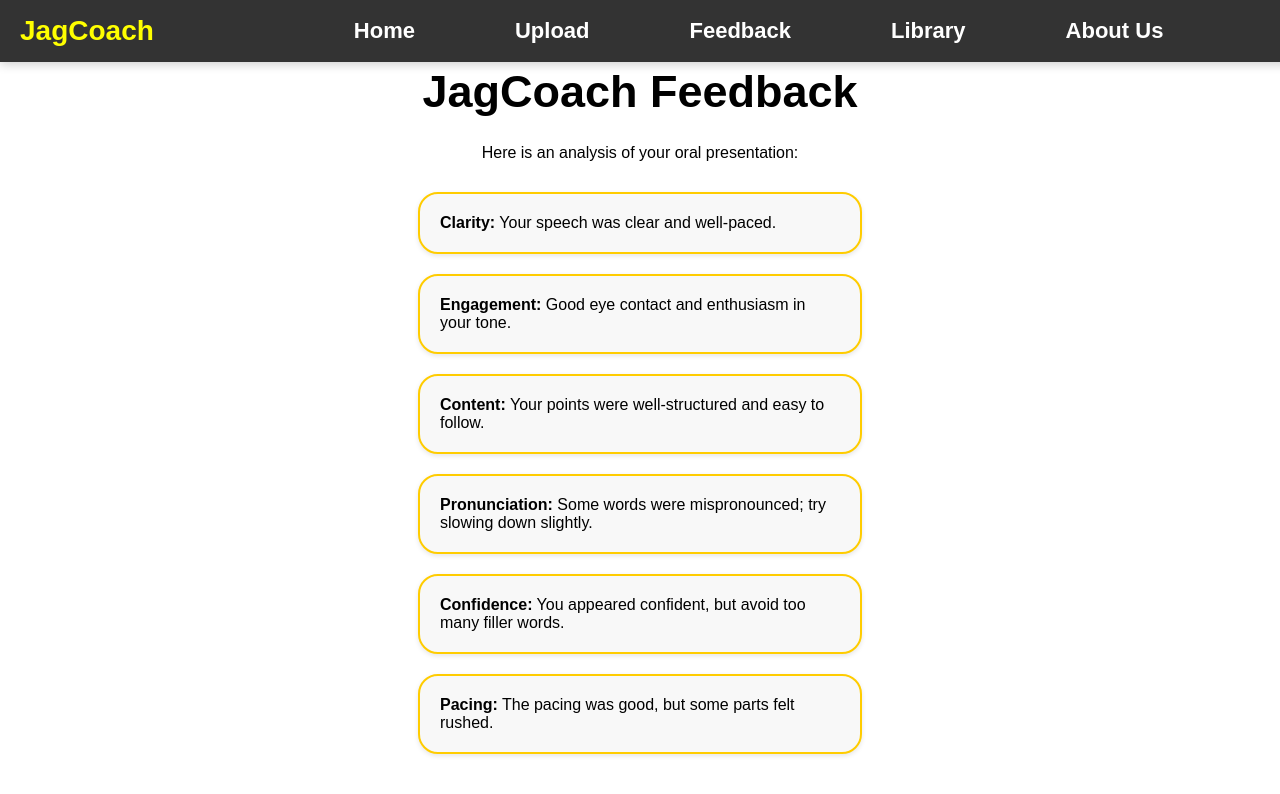
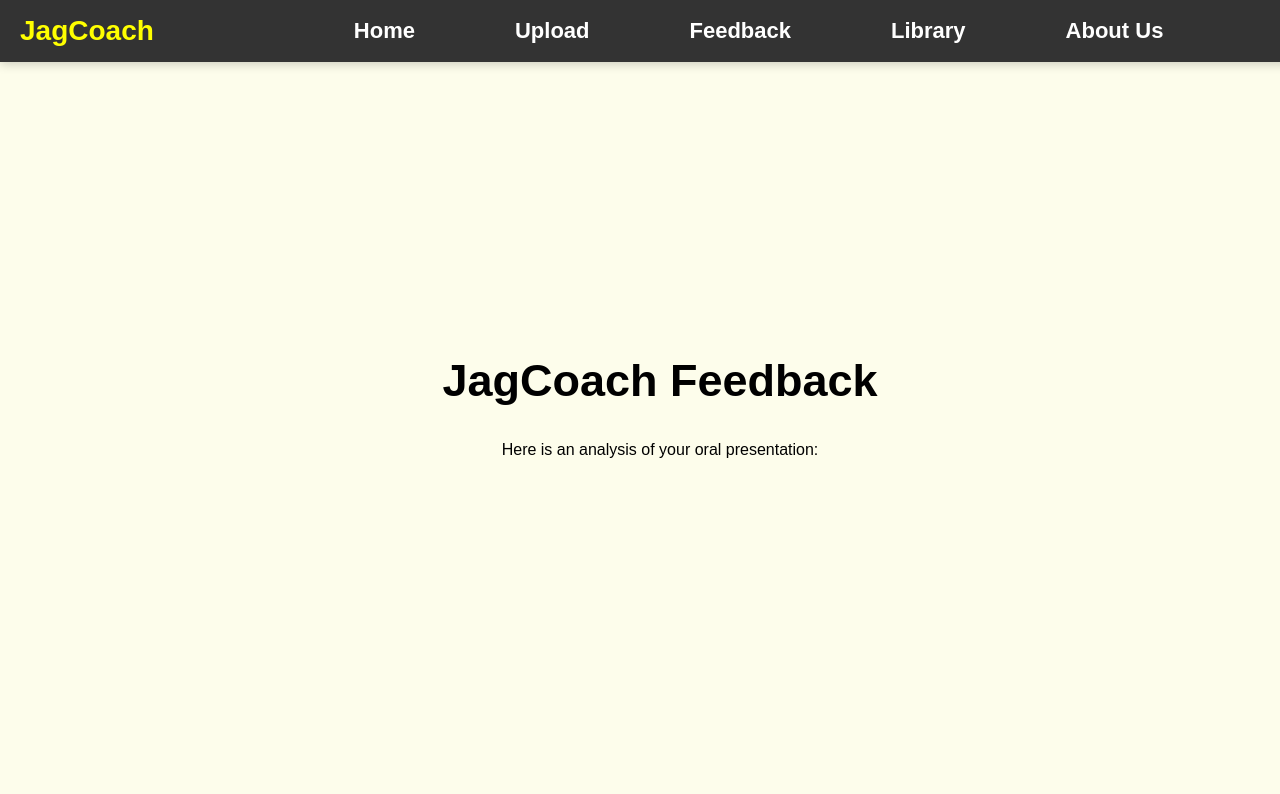
Before and after one commit to Dwafsigil/JagCoachtest, a React (Create React App) app: page /feedback in a window 1280 px wide. Shown: the top 794 px of the page. Built offline with nearby package versions, Linux system fonts and the light colour scheme.

Commit message:
Changes for backend

```diff
--- a/src/components/FeedBack/Feedback.css
+++ b/src/components/FeedBack/Feedback.css
@@ -1,40 +1,32 @@
-.analysis-container {
-    display: flex;
-    flex-direction: column;
-    justify-content: center;
-    align-items: center;
-    height: 100vh;
-    width: 100vw;
-    background-color: #ffffff;
-    text-align: center;
-}
-
-h1 {
-    font-size: 45px;
-    font-weight: bold;
-    margin-bottom: 10px;
-}
-
-p {
-    font-size: 16px;
-    margin-bottom: 20px;
-}
-
-.analysis-list {
+/* Centers everything */
+.feedback-container {
     display: flex;
     flex-direction: column;
     align-items: center;
-    width: 100%;
+    justify-content: center;
+    width: 80%;
+    max-width: 900px;
+    margin: auto;
+    padding: 20px;
+}
+/* Reduce the space between the header and body */
+.feedback-box h2 {
+    margin-bottom: 8px;
 }
 
-.analysis-item {
-    background: #f8f8f8;
-    border: 2px solid #ffcc00;
-    border-radius: 20px;
-    padding: 20px;
-    margin: 10px;
-    width: 400px;
+
+
+.analysis-section,
+.transcript-section,
+.ai-feedback-section {
+    width: 90%;  /* Ensures the sections are uniform */
+    max-width: 900px;  /* Max width to prevent being too wide */
+    background-color: #f0f0f0;
+    padding: 15px;
+    border-radius: 8px;
+    box-shadow: 2px 2px 10px rgba(0, 0, 0, 0.1);
+    margin: 20px auto;
+    word-wrap: break-word;
+    overflow-wrap: break-word;
     text-align: left;
-    font-size: 16px;
-    box-shadow: 0px 2px 5px rgba(0, 0, 0, 0.1);
 }
--- a/src/components/FeedBack/Feedback.js
+++ b/src/components/FeedBack/Feedback.js
@@ -1,27 +1,50 @@
 import React from "react";
+import { useLocation } from "react-router-dom";
 import "./Feedback.css";
 
 const Feedback = () => {
-    const feedbacks = [
-        { id: 1, category: "Clarity", comment: "Your speech was clear and well-paced." },
-        { id: 2, category: "Engagement", comment: "Good eye contact and enthusiasm in your tone." },
-        { id: 3, category: "Content", comment: "Your points were well-structured and easy to follow." },
-        { id: 4, category: "Pronunciation", comment: "Some words were mispronounced; try slowing down slightly." },
-        { id: 5, category: "Confidence", comment: "You appeared confident, but avoid too many filler words." },
-        { id: 6, category: "Pacing", comment: "The pacing was good, but some parts felt rushed." },
-    ];
+    const location = useLocation();
+    const { transcript, analysis } = location.state || {};
 
     return (
-        <div className="analysis-container">
-            <h1>JagCoach Feedback</h1>
-            <p>Here is an analysis of your oral presentation:</p>
-            <div className="analysis-list">
-                {feedbacks.map((feedback) => (
-                    <div key={feedback.id} className="analysis-item">
-                        <strong>{feedback.category}:</strong> {feedback.comment}
-                    </div>
-                ))}
-            </div>
+        <div className="feedback-container">
+            <h1 className="feedback-title">JagCoach Feedback</h1>
+            <p className="feedback-subtitle">Here is an analysis of your oral presentation:</p>
+
+            {/* Speech Transcript Box */}
+            {transcript && (
+                <div className="feedback-box">
+                    <h2>Speech Transcript</h2>
+                    <p className="transcript-text">{transcript}</p>
+                </div>
+            )}
+
+            {/* Speech Analysis Box */}
+            {analysis && (
+                <div className="feedback-box">
+                    <h2>Speech Analysis</h2>
+                    <p><strong>Speech Rate:</strong> {analysis.speech_rate_wps} words/sec</p>
+                    <p><strong>Number of Pauses:</strong> {analysis.num_pauses}</p>
+                    <p><strong>Total Silence:</strong> {analysis.total_silence_sec} sec</p>
+                    <p><strong>Average Pitch:</strong> {analysis.average_pitch} Hz</p>
+                </div>
+            )}
+
+            {/* AI Feedback Box */}
+            {analysis?.ai_feedback && (
+                <div className="feedback-box ai-feedback">
+                    <h2>AI Feedback</h2>
+                    <div
+                        className="ai-feedback-text"
+                        dangerouslySetInnerHTML={{
+                            __html: analysis.ai_feedback
+                                .replace(/\*\*(.*?)\*\*/g, "<strong>$1</strong>")  // Convert **bold** to <strong>
+                                .replace(/(?:\r\n|\r|\n)/g, "<br><br>")           // Ensure each section starts on a new line
+                                .replace(/- /g, "<br>• ")                          // Convert dashes to bullet points properly
+                        }}
+                    />
+                </div>
+            )}
         </div>
     );
 };
--- a/src/components/Upload/Upload.js
+++ b/src/components/Upload/Upload.js
@@ -1,15 +1,17 @@
 import React, { useState } from "react";
-import { useNavigate } from "react-router-dom"; // Import useNavigate for navigation
+import { useNavigate } from "react-router-dom";
 import "./Upload.css";
 
 function Upload() {
   const [videoFile, setVideoFile] = useState(null);
-    const navigate = useNavigate(); // Hook for navigation
+  const navigate = useNavigate();
 
+  // Update the file state when the user selects a file
   const handleFileChange = (event) => {
     setVideoFile(event.target.files[0]);
   };
 
+  // This works when the user clicks "Analyze File"
   const handleAnalyze = async () => {
     if (!videoFile) {
       alert("Please upload a video first.");
@@ -17,22 +19,35 @@ function Upload() {
     }
 
     const formData = new FormData();
-        formData.append("file", videoFile);
-
+    formData.append("video", videoFile);
     try {
-            const response = await fetch("http://localhost:5000/upload", {
+      const response = await fetch("http://34.55.142.231:5000/transcribe", {
         method: "POST",
         body: formData,
       });
 
+      if (!response.ok) {
+        // Handles error reponse from the backend
+        const errorData = await response.json().catch(() => ({}));
+        const errMsg = errorData.error || "Error processing video. Please try again.";
+        navigate("/feedback", { state: { transcript: errMsg } });
+        return;
+      }
+
+      // Show what the backend returns
       const data = await response.json();
+      console.log("Analysis Data:", data);
 
-            // Navigate to Feedback page and pass the transcript data
-            navigate("/feedback", { state: { transcript: data.transcript } });
-
+      // Moves the user to the feedback page
+      navigate("/feedback", { state: {
+          transcript: data.transcript,
+          analysis: data // This shows the feedback data such as the speech rate, ai review, etc.
+      }});
     } catch (error) {
       console.error("Error analyzing video:", error);
-            navigate("/feedback", { state: { transcript: "Error processing video. Please try again." } });
+      navigate("/feedback", {
+        state: { transcript: "Error processing video. Please try again." },
+      });
     }
   };
 
```
Lines whose indentation alone changed are shown as unchanged.
